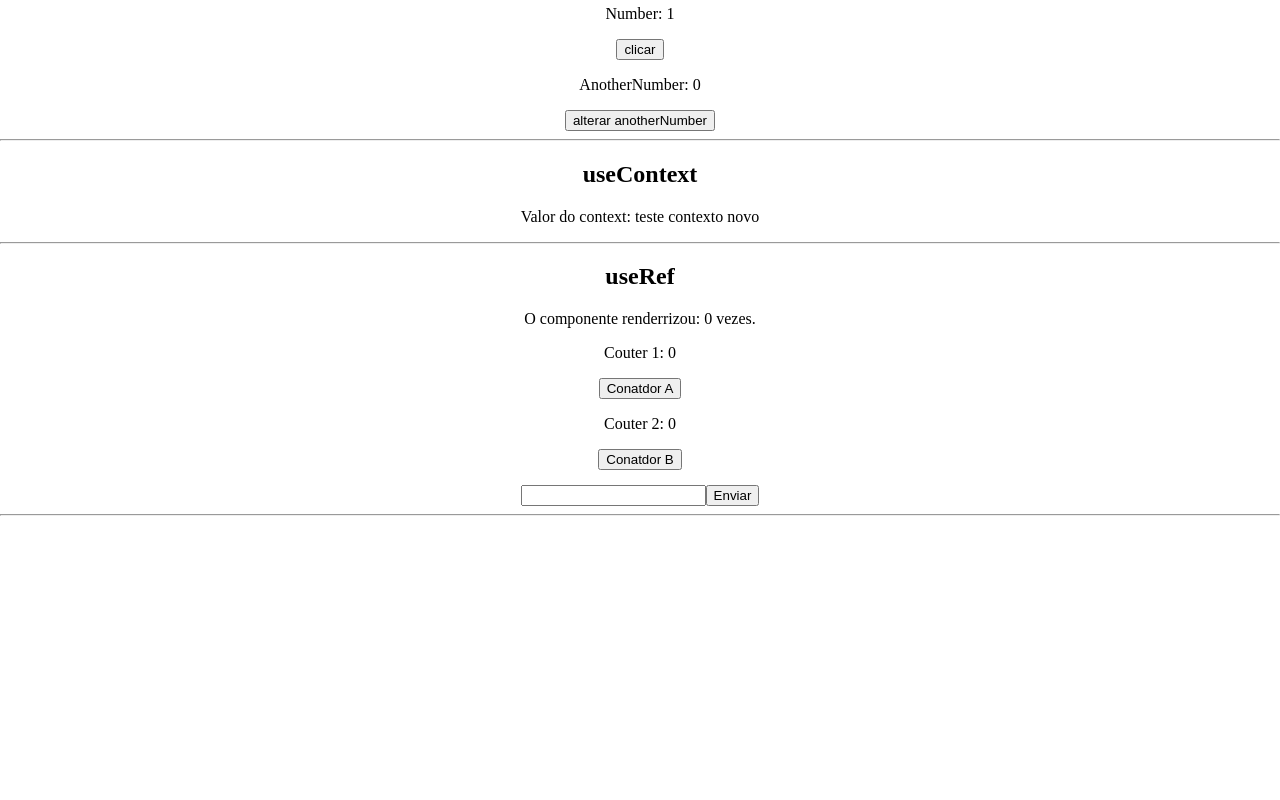
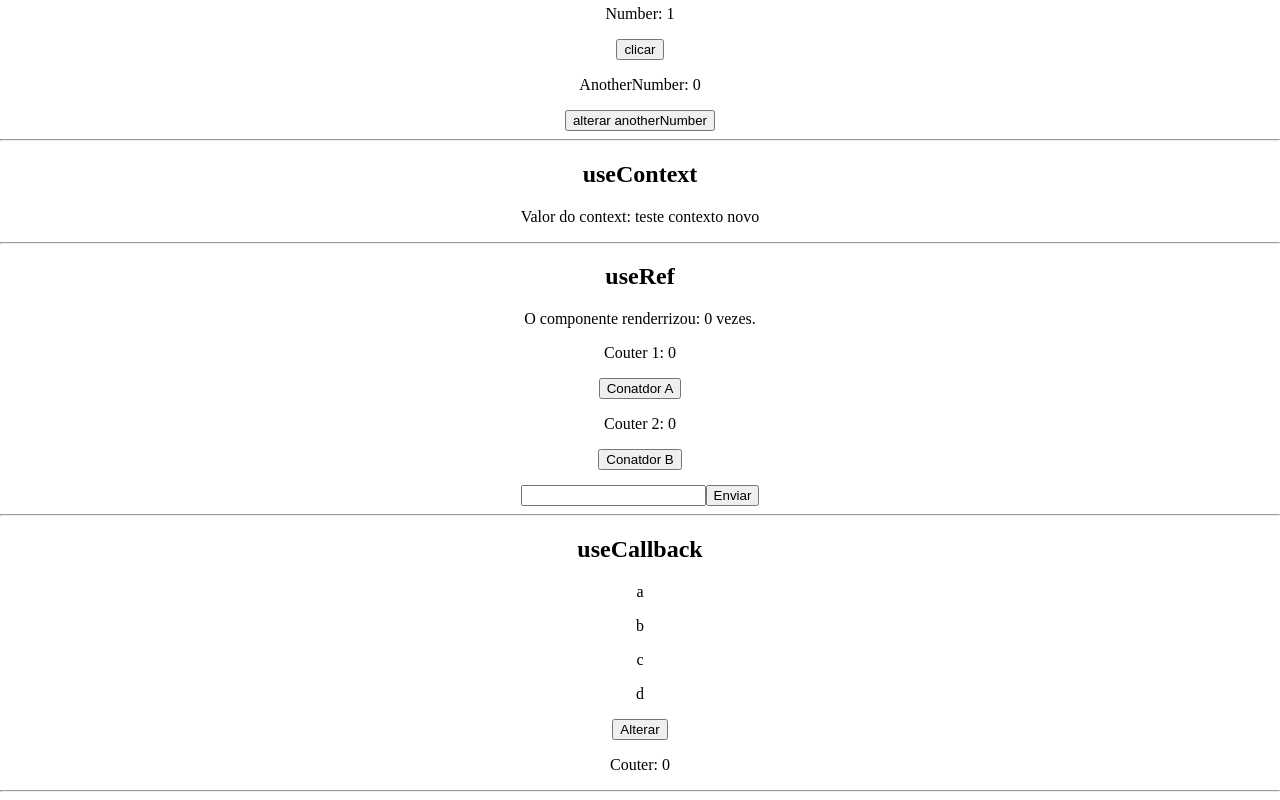
Before and after one commit to Alessandro021/hooks-react, a React (Vite) app: page / in a window 1280 px wide. Shown: the part 679-1479 px from the top of the page. Before the commit the page ends 1203 px from the top, so only its background shows below. Built offline with nearby package versions, Linux system fonts and the light colour scheme.

Commit message:
useCallback

```diff
--- /dev/null
+++ b/src/components/HookUseState/HookUseCallback.jsx
@@ -0,0 +1,21 @@
+import { useCallback, useState, useEffect } from "react";
+import List from "../List/List"
+
+const HookUseCallback = () => {
+    const [counter, setCounter] = useState(0)
+
+    const getItemsFromDatabase = useCallback(() => {
+        return ["a", "b", "c", "d"]
+    },[])
+    return(
+        <div>
+            <h2>useCallback</h2>
+            <List getItems={getItemsFromDatabase} />
+            <button onClick={() => setCounter(anterior => anterior + 1)}>Alterar</button>
+            <p>Couter: {counter}</p>
+            <hr />
+        </div>
+    )
+}
+
+export default HookUseCallback;
--- /dev/null
+++ b/src/components/List/List.jsx
@@ -0,0 +1,20 @@
+import { useState, useEffect } from "react";
+
+const List = ({getItems}) => {
+
+    const [myItems, setMyItems] = useState([])
+
+    useEffect(() => {
+        console.log("Buscando itens do banco...");
+        setMyItems(getItems)
+    },[getItems])
+    return(
+        <div>
+            {myItems && myItems.map((item, index) => (
+                <p key={index}>{item}</p>
+            ))}
+        </div>
+    )
+}
+
+export default List;
--- a/src/pages/Home/Home.jsx
+++ b/src/pages/Home/Home.jsx
@@ -7,6 +7,7 @@ import HookUseState from "../../components/HookUseState/HookUseState";
 import { useContext } from "react";
 import { SomeContext } from "../../components/HookUseState/HookuseContext";
 import HookUseRef from "../../components/HookUseState/HookUseRef";
+import HookUseCallback from "../../components/HookUseState/HookUseCallback";
 
 const Home = () => {
     const {contextValue} = useContext(SomeContext)
@@ -23,6 +24,7 @@ const Home = () => {
             <hr />
 
             <HookUseRef />
+            <HookUseCallback />
         </div>
     )
 }
```
